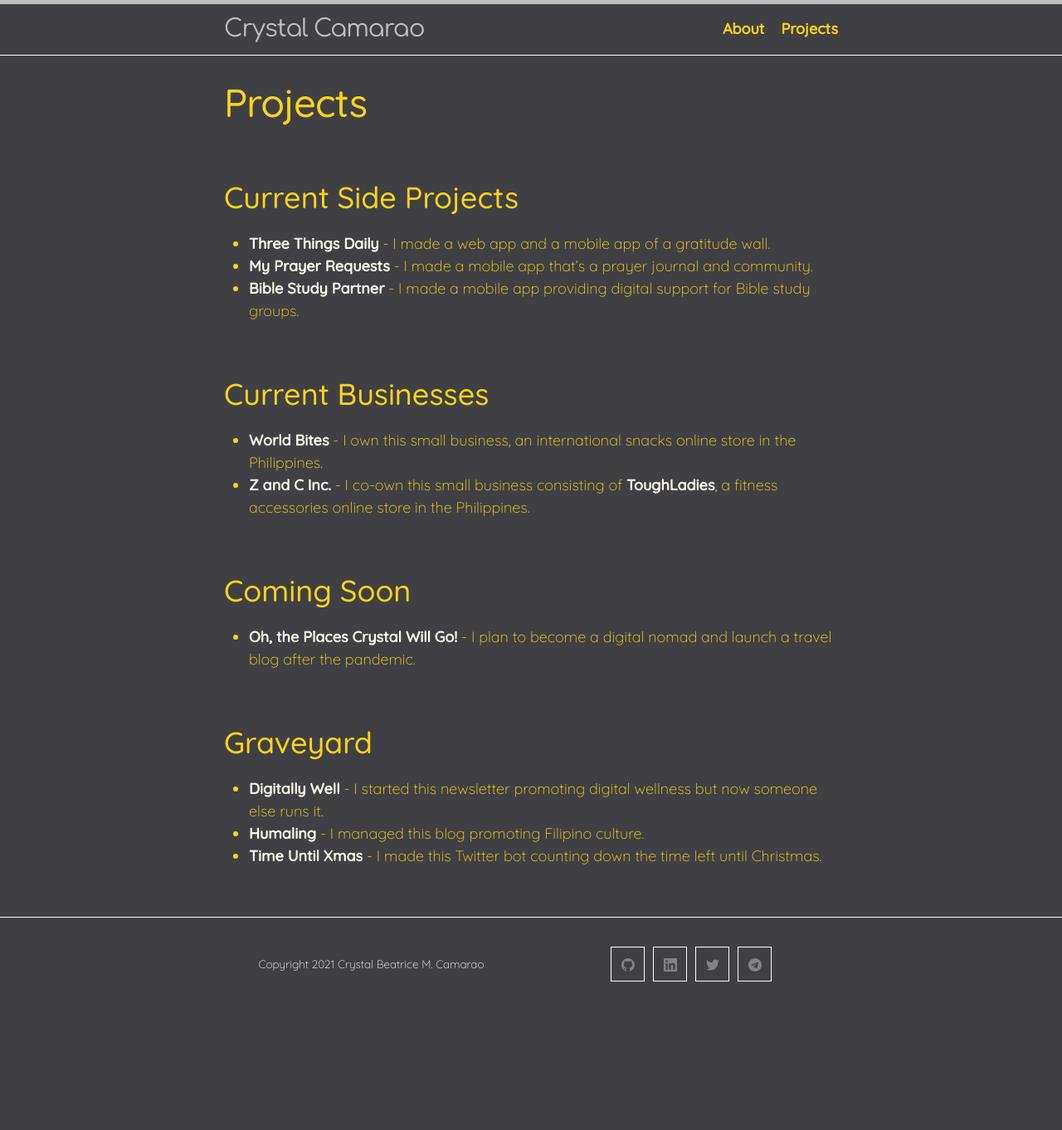
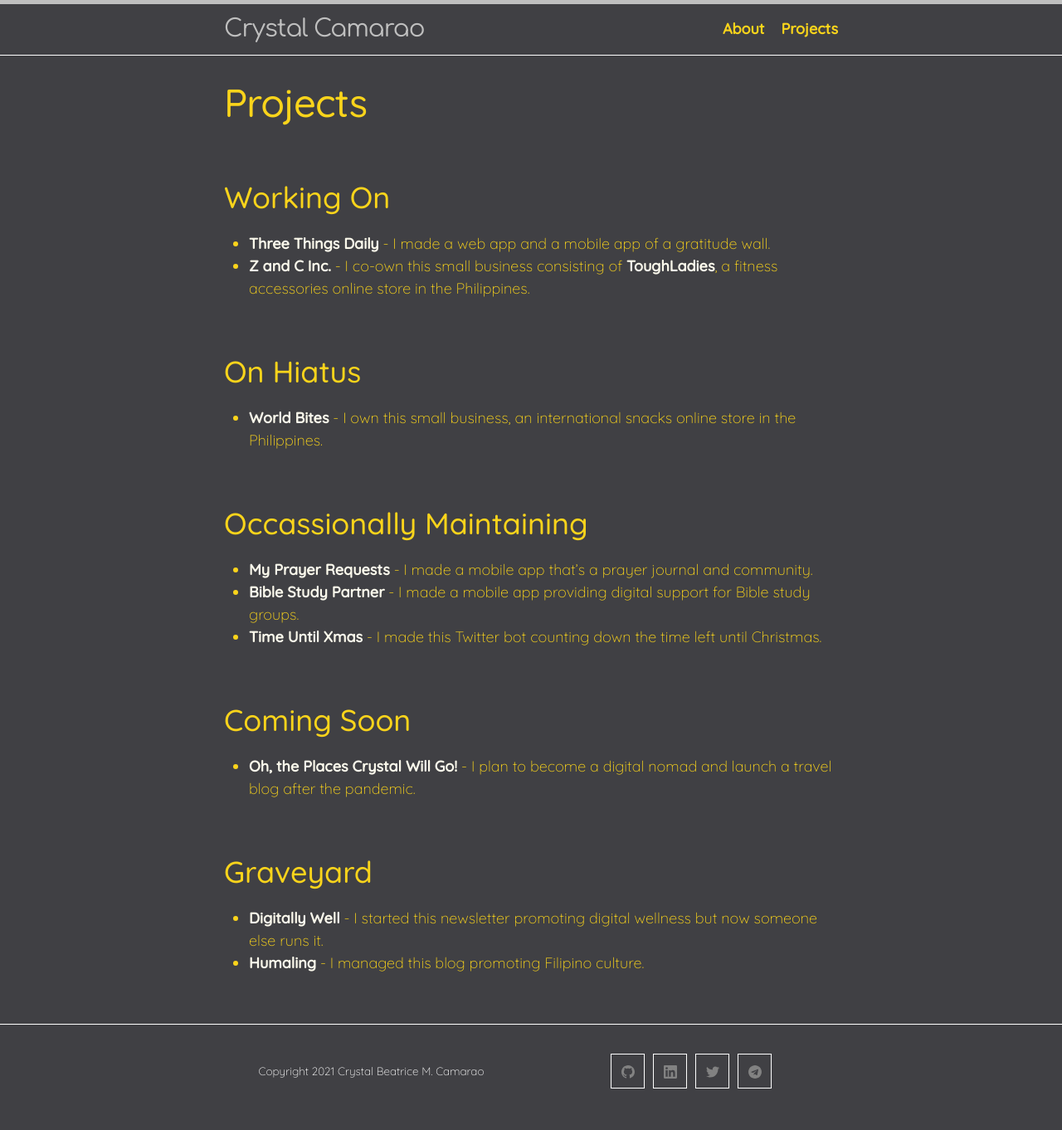
Before and after one commit to crystalcamarao/crystalcamarao.github.io, a Jekyll site: the page built from projects.md, in a window 1280 px wide. Shown: the whole page at 83% size. Built offline with Jekyll 4.4.1, drawn with Linux system fonts in a browser that asks for light colours; before the commit the page ends 1233 px from its top, so only the background shows below that.

Commit message:
Update projects.md

```diff
--- a/projects.md
+++ b/projects.md
@@ -4,14 +4,17 @@ permalink: "/projects/"
 layout: page
 ---
 
-## Current Side Projects
+## Working On
 * [Three Things Daily](https://threethingsdaily.xyz) - I made a web app and a mobile app of a gratitude wall.
+* [Z and C Inc.](https://zandcinc.com) - I co-own this small business consisting of [ToughLadies](https://shoptoughladies.com), a fitness accessories online store in the Philippines.
+
+## On Hiatus
+* [World Bites](https://worldbites.ph) - I own this small business, an international snacks online store in the Philippines.
+
+## Occassionally Maintaining
 * [My Prayer Requests](https://myprayerrequests.app) - I made a mobile app that's a prayer journal and community.
 * [Bible Study Partner](https://biblestudypartner.app) - I made a mobile app providing digital support for Bible study groups.
-
-## Current Businesses
-* [World Bites](https://worldbites.ph) - I own this small business, an international snacks online store in the Philippines.
-* [Z and C Inc.](https://zandcinc.com) - I co-own this small business consisting of [ToughLadies](https://shoptoughladies.com), a fitness accessories online store in the Philippines.
+* [Time Until Xmas](https://twitter.com/time_until_xmas) - I made this Twitter bot counting down the time left until Christmas.
 
 ## Coming Soon
 * [Oh, the Places Crystal Will Go!](https://ohtheplacescrystalwillgo.com) - I plan to become a digital nomad and launch a travel blog after the pandemic.
```
Also changed, not shown: other parts of projects.md (+0 -1 lines).
